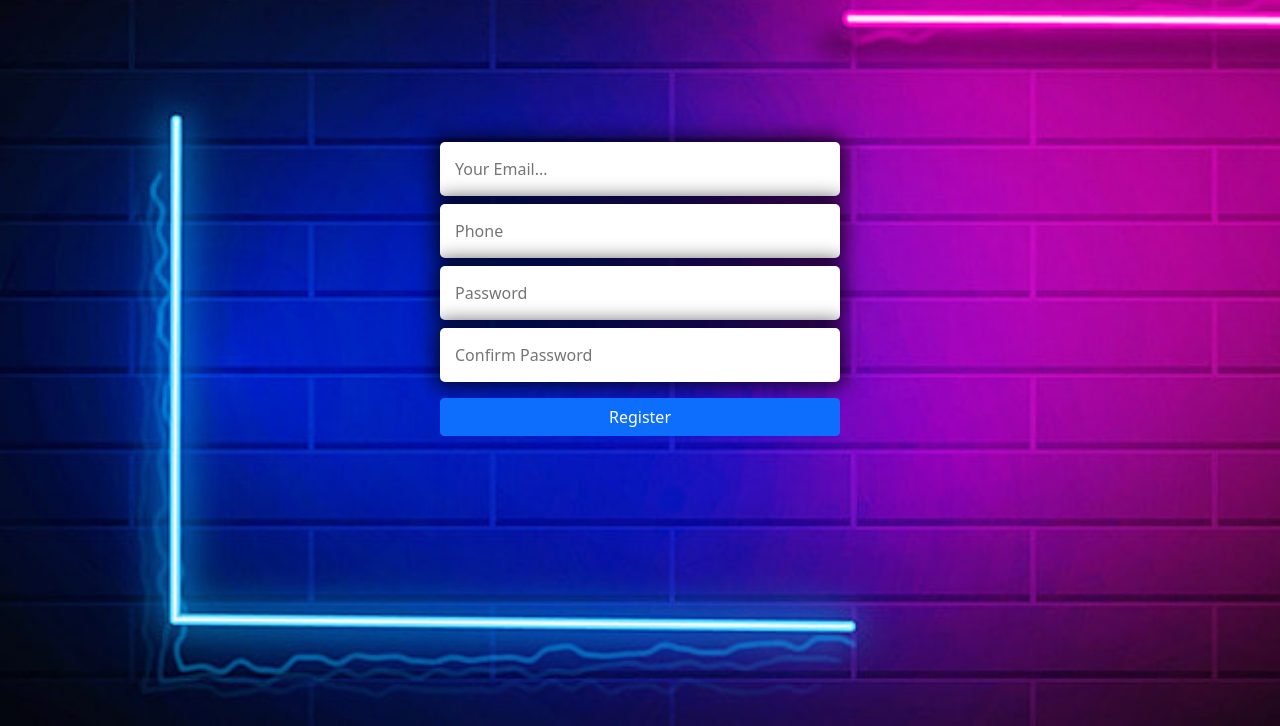
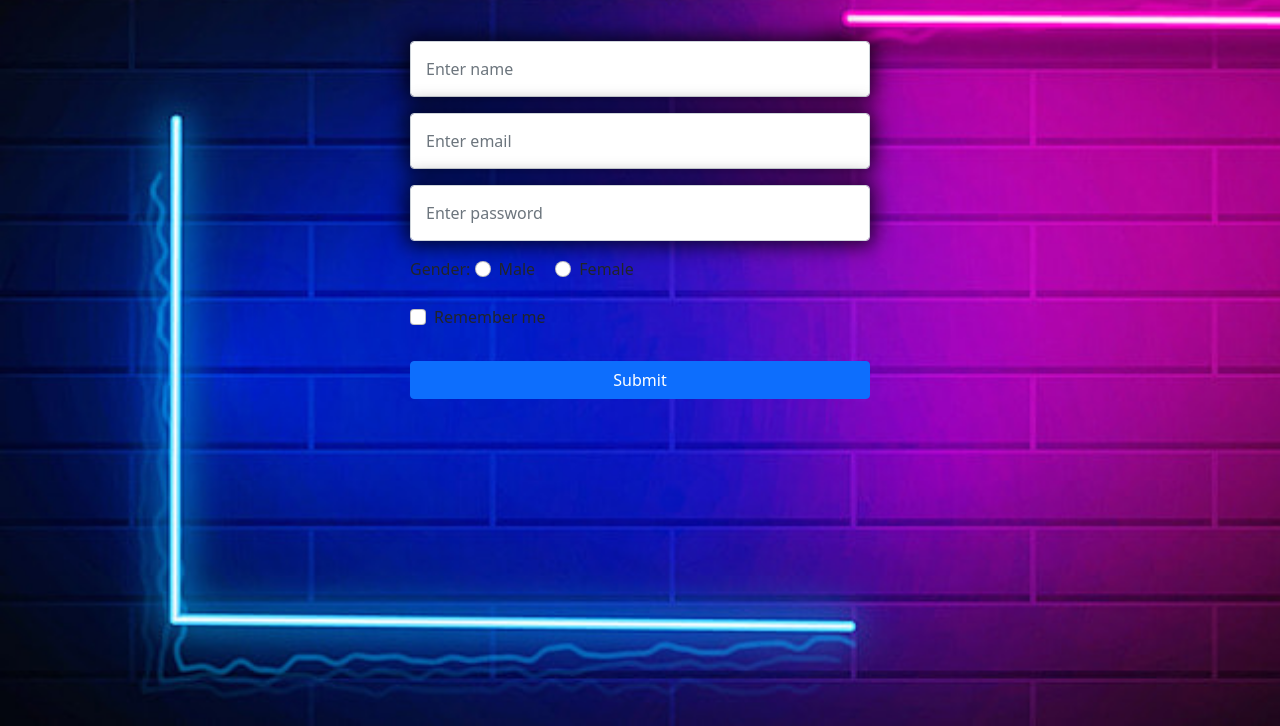
Before and after one commit to JQeybulla/JQeybulla.github.io, a plain HTML site: page registration.html in a window 1280 px wide. Shown: the part 74-800 px from the top of the page. Drawn offline with nearby package versions, Linux system fonts and the light colour scheme.

Commit message:
new login with -bt-5

```diff
--- a/registration.html
+++ b/registration.html
@@ -42,28 +42,48 @@
     </nav>
     <!-- Nav end -->
 
-    <section id="Login">
-      <div class="container">
-        <form action="">
-          <div class="form-box">
-            <!-- <h3>Hello world</h3> -->
-              <div class="col-12 mt-2"><input type="email" name="" id="" placeholder="Your Email..."></div>
-              <div class="col-12 mt-2"><input type="text" name="" id="" placeholder="Phone"></div>
-              <div class="col-12 mt-2"><input type="password" name="" id="" placeholder="Password"></div>
-              <div class="col-12 mt-2"><input type="password" name="" id="" placeholder="Confirm Password"></div>
-              <div class="col-12 mt-2">
+    <div class="container">
+      <!-- <h2>Register</h2> -->
+      <form action="#" class="form-container bg-transparent">
+        <div class="form-group mt-3">
+          <!-- <label for="name">Name:</label> -->
+          <input type="text" class="form-control" id="name" placeholder="Enter name" name="name">
+        </div>
+        <div class="form-group mt-3">
+          <!-- <label for="email">Email:</label> -->
+          <input type="email" class="form-control" id="email" placeholder="Enter email" name="email">
+        </div>
+        <div class="form-group mt-3">
+          <!-- <label for="password">Password:</label> -->
+          <input type="password" class="form-control" id="password" placeholder="Enter password" name="password">
+        </div>
 
+          <div class="form-group mt-3">
+              <label class="form-label">Gender:</label>
+              <div class="form-check form-check-inline">
+                <input class="form-check-input" type="radio" name="gender" id="male" value="male">
+                <label class="form-check-label" for="male">Male</label>
               </div>
-              <div class="col-12 mt-2"><a class="btn btn-primary" type="submit" href="index.html">Register</a></div>
+              <div class="form-check form-check-inline">
+                <input class="form-check-input" type="radio" name="gender" id="female" value="female">
+                <label class="form-check-label" for="female">Female</label>
+              </div>
+          </div>
+
+          <div class="form-group mt-3">
+            <!-- <label for="password">Password:</label> -->
+            <div class="mb-3 form-check">
+              <label class="form-check-label" for="exampleCheck1">Remember me</label>
+              <input type="checkbox" class="form-check-input" id="exampleCheck1">
+            </div>
+          </div>
+          <button type="submit" class="btn btn-primary mt-3">Submit</button>
+
+        </div>
 
 
-
-          </div>
-
-        </form>
-
-      </div>
-    </section>
+      </form>
+    </div>
 
 
     <script src="https://cdn.jsdelivr.net/npm/bootstrap@5.0.2/dist/js/bootstrap.bundle.min.js" integrity="sha384-MrcW6ZMFYlzcLA8Nl+NtUVF0sA7MsXsP1UyJoMp4YLEuNSfAP+JcXn/tWtIaxVXM" crossorigin="anonymous"></script>
--- a/style.css
+++ b/style.css
@@ -152,15 +152,8 @@ html, body {
     border-radius: 10px;
 }
 
-
-
 /* Login  */
 #Login{
-    /* height: 90%; */
-    /* display: flex; */
-    /* align-items: center; */
-    /* justify-content: center; */
-    /* background-color: #c70ab5; */
     height: 70%;
     display: flex;
     align-items: center;
@@ -197,13 +190,6 @@ html, body {
     /* background-color: #c70ab5; */
 }
 
-/* #Login .container form .form-box div .row{
-    width: 100%;
-    background-color: #fff;
-}
-#Login .container form .form-box div .row .col-6{
-    border: 1px solid black;
-} */
 
 #Login .container form .form-box div p{
     /* width: 150%; */
@@ -216,15 +202,6 @@ input[type="checkbox"] {
     margin-right: 5px;
   }
 
-
-/* #Login .container form .form-box div .radios-left{
-    background-color: #c70ab5;
-    border: 1px solid black;
-    display: flex;
-    justify-content: left;
-    align-items: center;
-    width: 20%; */
-/* } */
 #Login .container form .form-box div input{
     width: 100%;
     padding: 15px;
@@ -237,13 +214,35 @@ input[type="checkbox"] {
     width: 100%;
 }
 
-/* #male, #female{
-    height: 20px;
-    padding: 0px;
-    margin: 0px;
-    width: 200px;
+.form-container {
+    max-width: 500px;
+    margin: auto;
+    padding: 20px;
+    background-color: #f2f2f2;
+    border-radius: 10px;
 }
 
-span{
-    font-weight: 600;
-    /* font-size: ; */
+
+
+
+.btn{
+    /* background-color: #c70ab5 !important; */
+    width: 100%;
+}
+.form-group .form-control{
+    padding: 15px;
+    box-shadow: 0px 0px 20px 5px rgba(0,0,0,0.75) !important;
+}
+
+    /* .form-group {
+        display: flex;
+        align-items: center;
+        justify-content: space-between;
+    }
+    .form-check {
+        margin-left: auto;
+    }
+
+    .form-check-input.float-end {
+        margin-left: 10px;
+    } */
```
Also changed, not shown: careers.html (+2 -14 lines), index.html (+6 -0 lines), task.txt.
